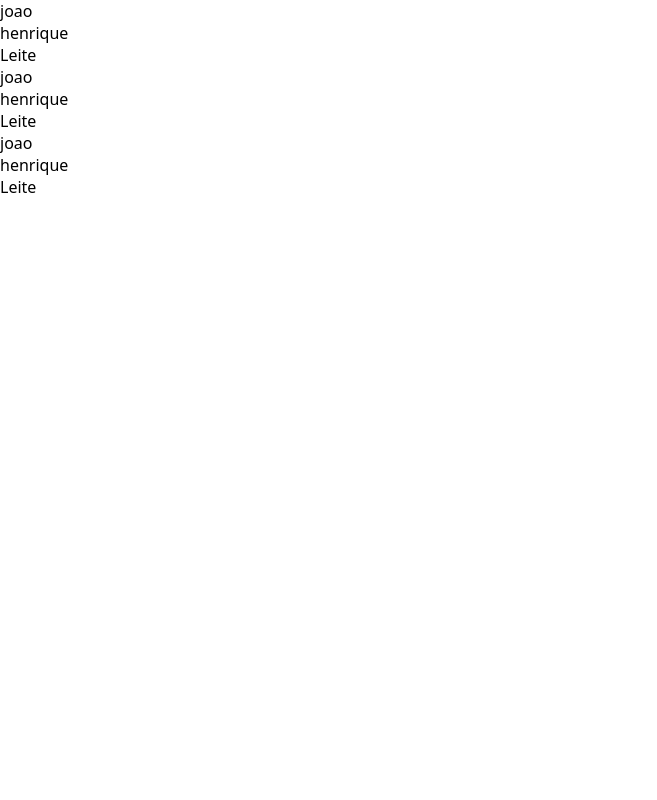
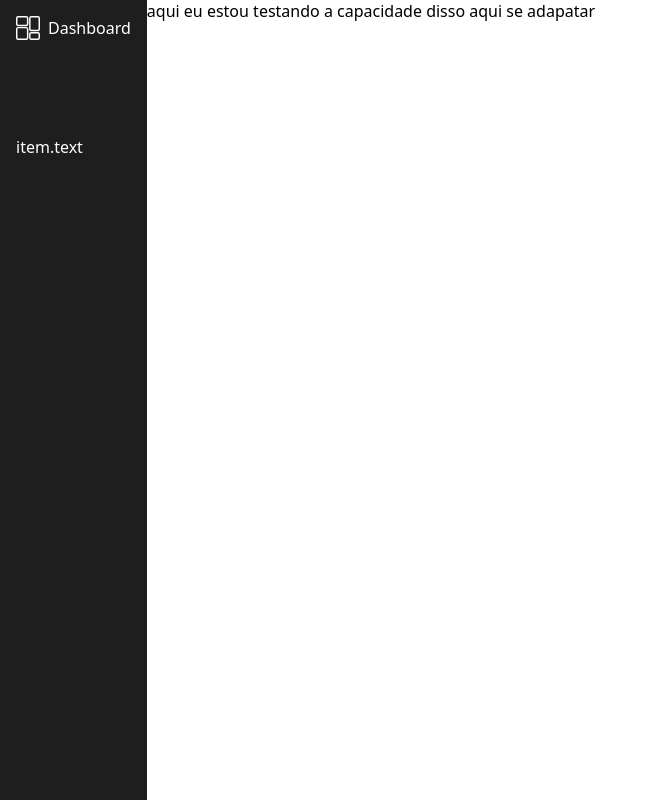
Before and after one commit to joaoleite2/finances-project, a React (Vite) app: page / in a window 1280 px wide. Shown: the whole page, without its empty margins (0-657 px from the left). Built offline with nearby package versions, Linux system fonts and the light colour scheme.

Commit message:
feat: styled side menu

```diff
--- a/src/App.tsx
+++ b/src/App.tsx
@@ -3,7 +3,9 @@ import Page from "./pages";
 
 const App:React.FC = () => {
   return(
-    <Page />
+    <>
+      <Page />
+    </>
   )
 }
 
--- a/src/components/SideBar/index.tsx
+++ b/src/components/SideBar/index.tsx
@@ -0,0 +1,28 @@
+import { ContainerMenu, Group, ItemList, SideMenu } from "./style";
+import dash from "../../assets/dashboard.svg";
+
+const SideBar = () => {
+  const itemMenu = [
+    {
+      icon:dash,
+      text:'Dashboard'
+    },
+  ]
+
+  return(
+    <SideMenu>
+      <ContainerMenu>
+        <Group>
+          {itemMenu.map((item) => (
+            <ItemList><img src={item.icon} /> {item.text}</ItemList>
+          ))}
+        </Group>
+        <Group>
+          <ItemList>item.text</ItemList>
+        </Group>
+      </ContainerMenu>
+    </SideMenu>
+  )
+}
+
+export default SideBar;
--- a/src/components/SideBar/style.ts
+++ b/src/components/SideBar/style.ts
@@ -0,0 +1,33 @@
+import styled from "styled-components";
+
+export const SideMenu = styled.nav`
+  height: 100vh;
+  background-color: #1e1e1e;
+`
+
+export const ContainerMenu = styled.div`
+  display: flex;
+  flex-direction: column;
+  gap: 4rem;
+`
+
+export const Group = styled.ul` // setting group or navigatino group
+  display: flex;
+  flex-direction: column;
+`
+
+export const ItemList = styled.li`
+  display: flex;
+  align-items: center;
+  gap:.5rem;
+  color: #fff;
+  width: auto;
+  min-width: 4rem;
+  padding:1rem;
+  font-weight: 500;
+  cursor: pointer;
+
+  img{
+    width: 1.5rem;
+  }
+`
--- a/src/pages/index.tsx
+++ b/src/pages/index.tsx
@@ -1,18 +1,14 @@
+import SideBar from "../components/SideBar";
+import { MainContainer } from "./style";
+
 const Page = () => {
   return(
+    <MainContainer>
+    <SideBar />
     <section>
-      <ul>
-        <li>joao</li>
-        <li>henrique</li>
-        <li>Leite</li>
-        <li>joao</li>
-        <li>henrique</li>
-        <li>Leite</li>
-        <li>joao</li>
-        <li>henrique</li>
-        <li>Leite</li>
-      </ul>
+      aqui eu estou testando a capacidade disso aqui se adapatar
     </section>
+    </MainContainer>
   )
 }
 
--- /dev/null
+++ b/src/pages/style.ts
@@ -0,0 +1,6 @@
+import styled from "styled-components";
+
+export const MainContainer = styled.div`
+  display: flex;
+  position: relative;
+`
```
Also changed, not shown: src/assets/dashboard.svg (added).
